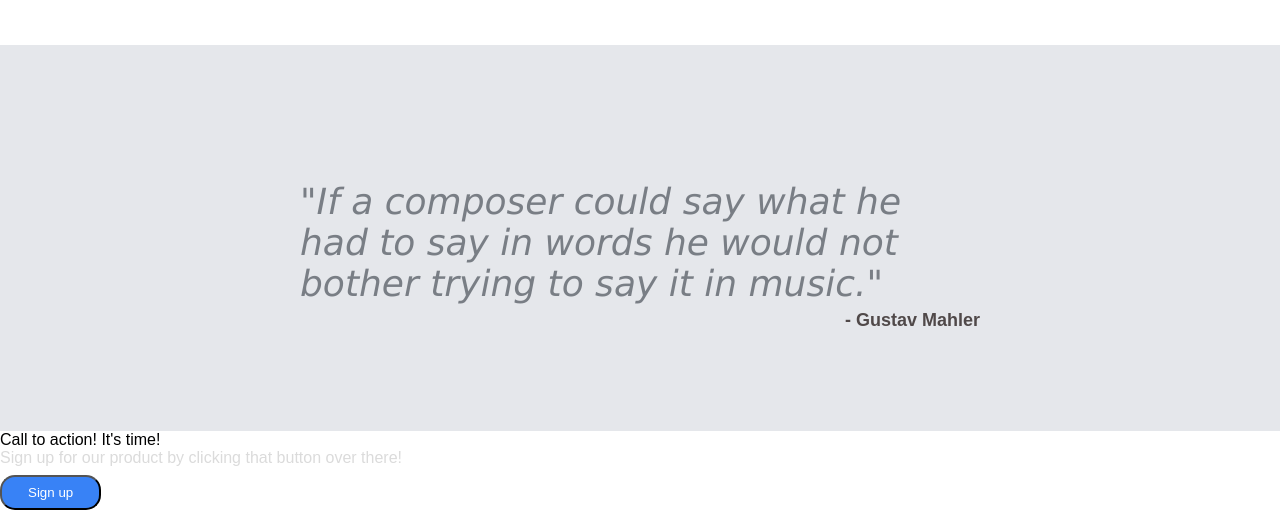
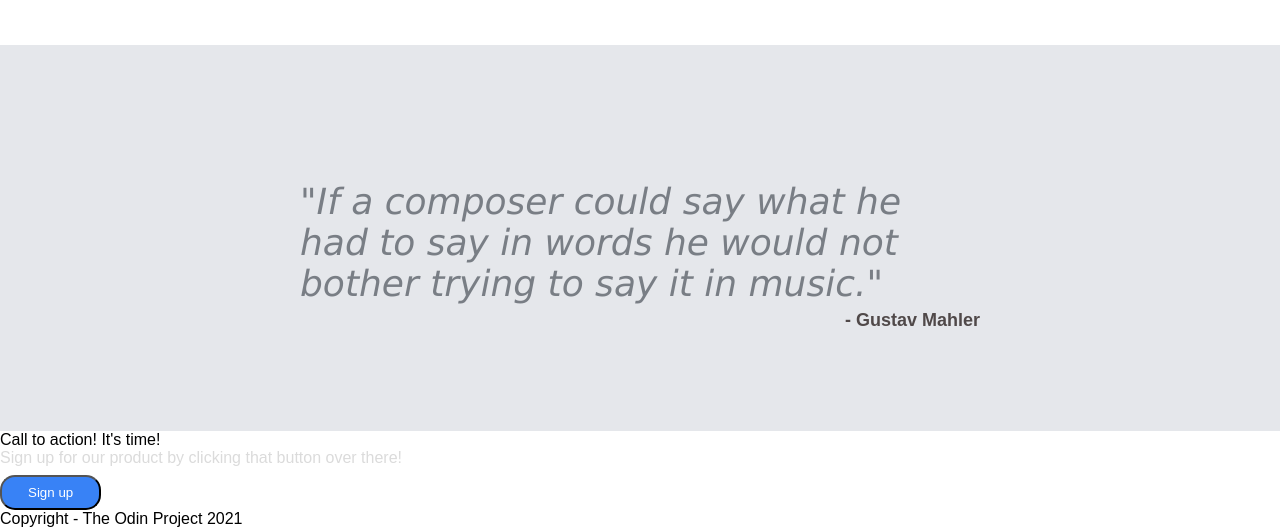
Before and after one commit to Jaddrrz/landing-page, a plain HTML site: page index.html in a window 1280 px wide. Shown: the part 858-1386 px from the top of the page. Drawn offline with Linux system fonts and the light colour scheme.

Commit message:
Add missing footer

```diff
--- a/index.html
+++ b/index.html
@@ -54,6 +54,10 @@
         <button>Sign up</button>
     </div>
 
+    <div class="footer">
+        Copyright - The Odin Project 2021
+    </div>
+
 
 </body>
 </html>
```
